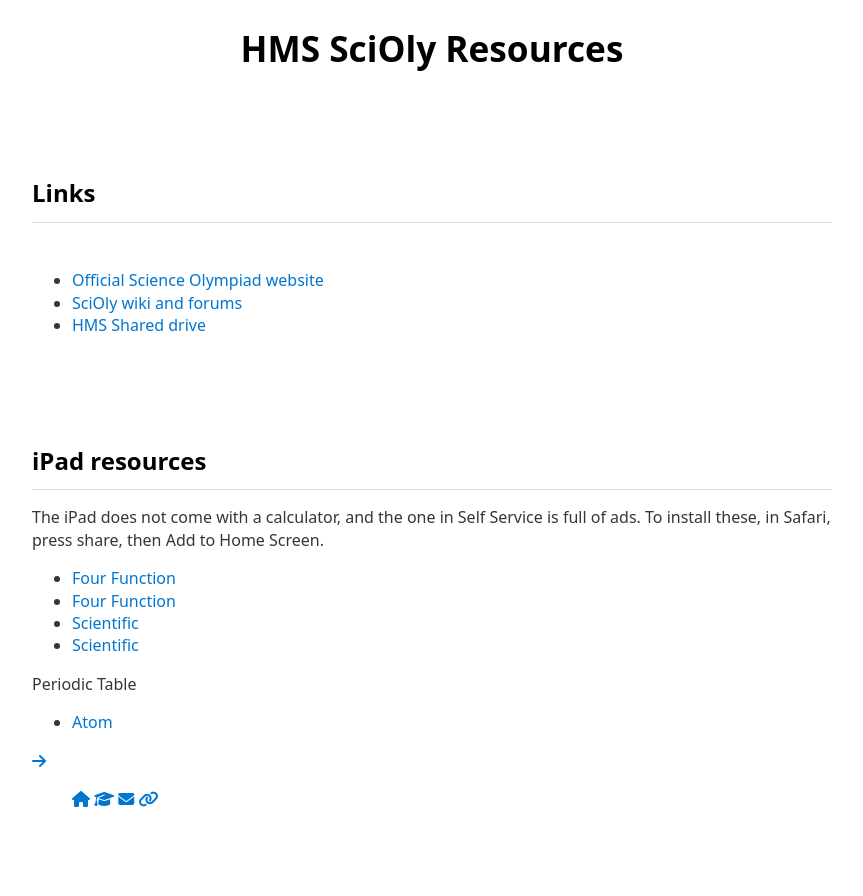
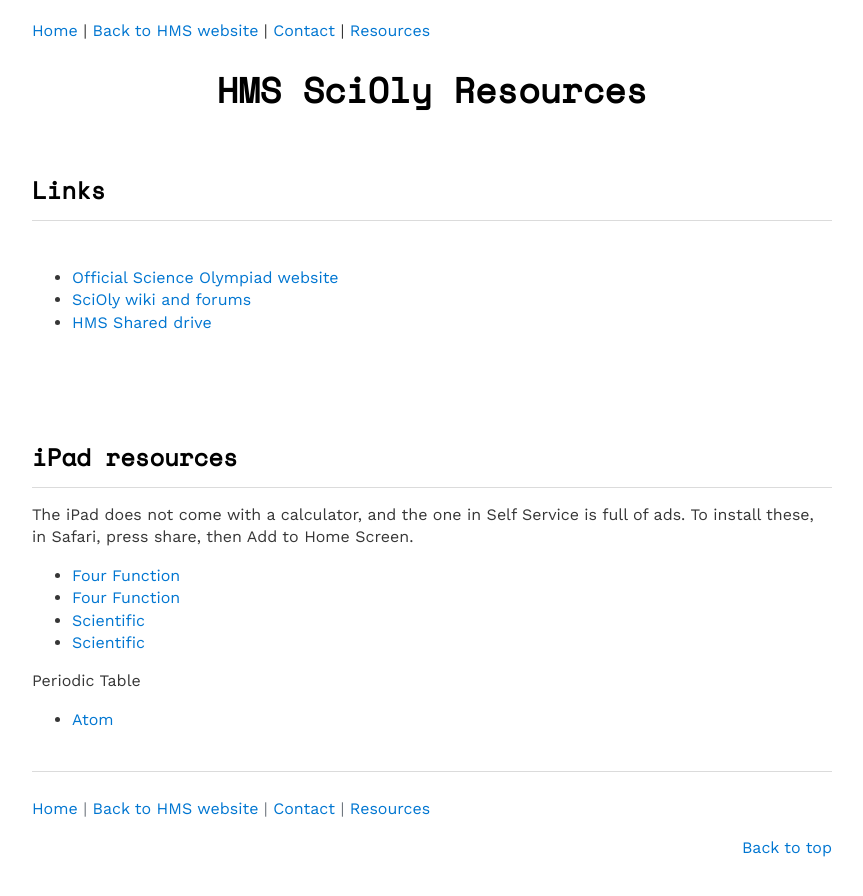
Before and after one commit to HMSSO/SciOly-Website, a Jekyll site: the page built from links.html, in a window 1280 px wide. Shown: the top 896 px of the page, without its empty margins (208-1071 px from the left). Built offline with Jekyll 4.4.1, drawn with Linux system fonts in a browser that asks for light colours; nearby versions of some CDN libraries; library files that are not in the unit come from our copies.

Commit message:
Update links.html

```diff
--- a/links.html
+++ b/links.html
@@ -1,25 +1,7 @@
-<!DOCTYPE html>
-<html lang="en">
-
-<head>
-    <!-- By Luke Metoki using Water.css -->
-    <meta charset="utf-8">
-
-    <title>Science Olympiad Resources</title>
-    <link rel="stylesheet" href="/water.css">
-    <link rel="stylesheet" href="/menu.css">
-    <meta name="viewport" content="width=device-width, initial-scale=1">
-    <link href="https://fonts.googleapis.com/css2?family=Space+Mono&family=Work+Sans:ital,wght@0,400;0,700;1,400;1,700&display=swap" rel="stylesheet">
-    <link rel="stylesheet" href="/font-awesome-4.7.0/css/font-awesome.min.css">
-
-
-</head>
-
-<body>
-    <h1 style="text-align:center;">
-        HMS SciOly Resources </h1>
-    <br>
-    <br>
+---
+layout: default
+title: HMS SciOly Resources
+---
     <br>
     <h2> Links </h2>
     <hr>
@@ -46,19 +28,3 @@
     <ul>
         <li><a href="https://atom.horuslugo.com">Atom</a></li>
     </ul>
-    <div id="circularMenu1" class="circular-menu circular-menu-left active">
-
-        <a class="floating-btn" onclick="document.getElementById('circularMenu1').classList.toggle('active');">
-            <i class="fa fa-arrow-right"></i>
-        </a>
-
-        <menu class="items-wrapper">
-            <a href="https://scioly.netlify.app" class="menu-item fa fa-home"></a>
-            <a href="https://www.hudson.k12.oh.us" class="menu-item fa fa-graduation-cap"></a>
-            <a href="/contact.html" class="menu-item fa fa-envelope"></a>
-            <a href="/links.html" class="menu-item fa fa-link"></a>
-        </menu>
-
-</body>
-
-</html>
```
